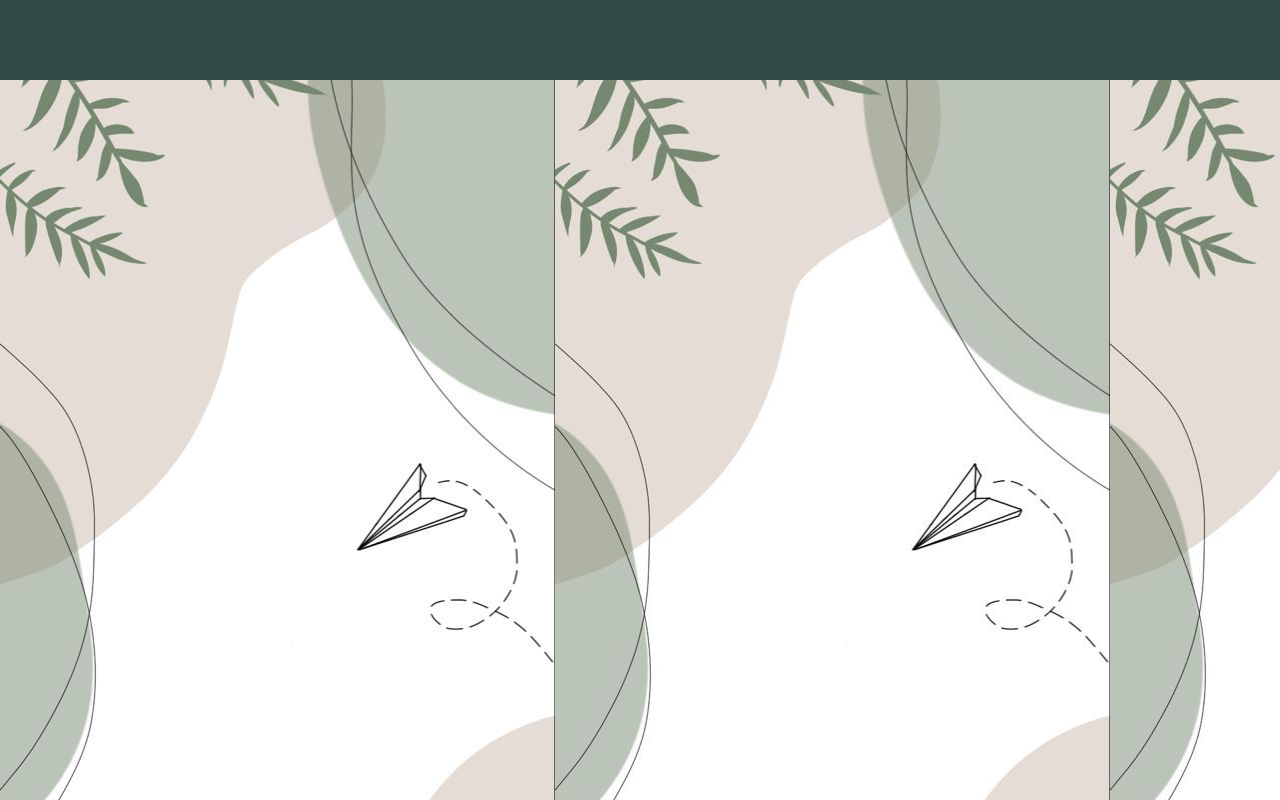
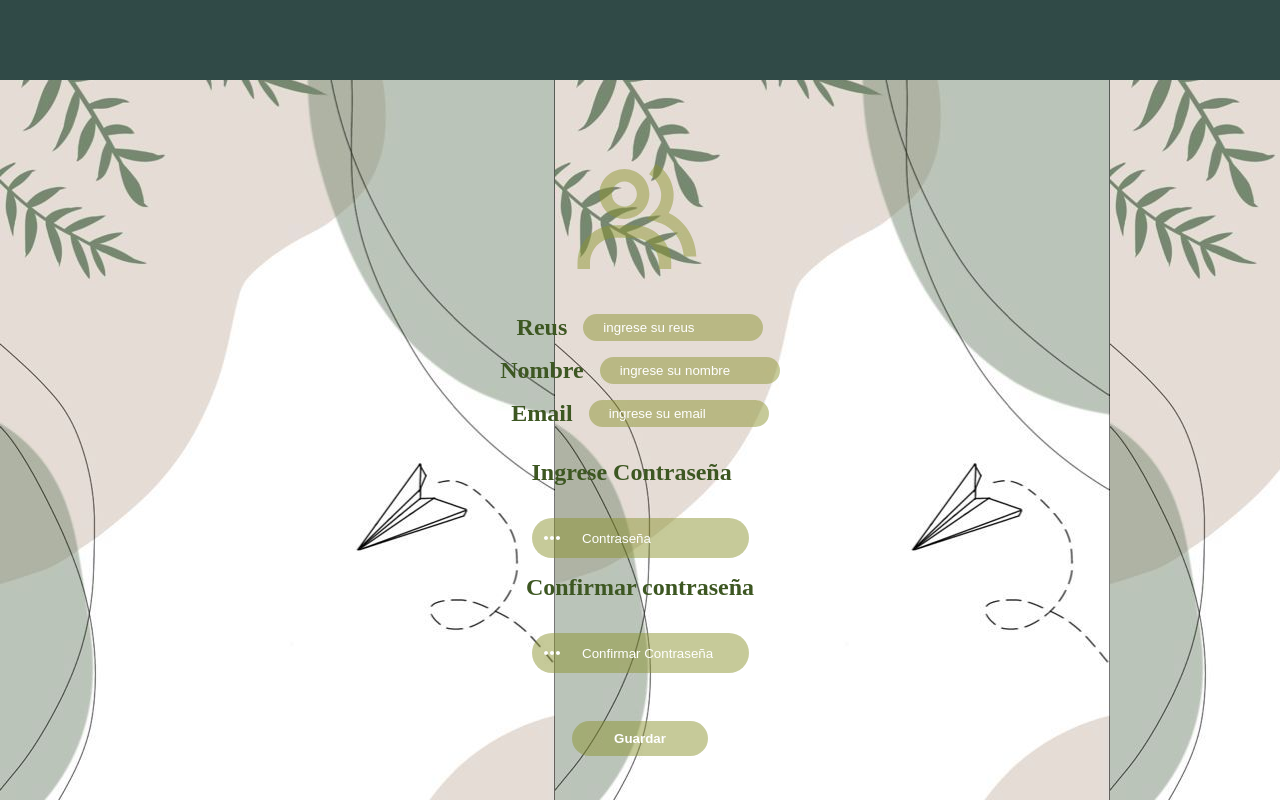
Before and after one commit to DuvanObando/PlanetProtector, a plain HTML site: page src/html/registro_org.html in a window 1280 px wide. Drawn offline with nearby package versions, Linux system fonts and the light colour scheme.

Commit message:
registro organizacion

```diff
--- a/src/css/registro_org.css
+++ b/src/css/registro_org.css
@@ -64,3 +64,94 @@ button :hover {
     border-radius: 2rem;
     border-color: transparent;
 }
+
+::placeholder {
+    color: var(--button-color);
+}
+
+input {
+    border: none;
+    background-color: transparent;
+}
+
+section {
+    display: flex;
+    flex-direction: column;
+    align-items: center;
+    margin-top: 4rem;
+    gap: 1rem;
+}
+
+.box_datos {
+    display: flex;
+    flex-direction: row;
+    gap: 1rem;
+}
+
+.box_datos h1 {
+    color: var(--text-color);
+    font-weight: bold;
+}
+
+.box_datos input {
+    background-color: var(--button-color-alt);
+    border-radius: 5rem;
+    padding: 0 0.1rem;
+}
+
+.box_datos:hover input {
+    background-color: var(--first-color);
+    transition: 1s;
+}
+
+.Ingresar {
+    margin-top: 1rem;
+}
+
+.box_input {
+    display: flex;
+    flex-direction: column;
+    align-items: center;
+}
+
+.title {
+    color: var(--text-color);
+    font-weight: bold;
+}
+
+.box_text {
+    background-color: var(--button-color-alt);
+    margin-top: 2rem;
+    display: flex;
+    align-items: center;
+    padding: 0.5rem;
+    border-radius: 5rem;
+}
+
+.box_text:hover {
+    background-color: var(--first-color);
+    transition: 1s;
+}
+
+.box_btn {
+    display: flex;
+    flex-direction: column;
+    align-items: center;
+    margin-top: 2rem;
+    gap: 2rem;
+}
+
+.btn_Guardar {
+    background-color: var(--button-color-alt);
+    color: var(--button-color);
+    font-weight: bold;
+    padding: 0.5rem 2.5rem 0.5rem 2.5rem;
+    border-radius: 2rem;
+    border-color: transparent;
+}
+
+.btn_Guardar:hover {
+    cursor: pointer;
+    background-color: var(--first-color);
+    transition: 1s;
+}
--- a/src/html/registro_org.html
+++ b/src/html/registro_org.html
@@ -30,5 +30,64 @@
                 </nav> -->
             </header>
 
+            <section>
+                <div class="icon_user">
+                    <svg xmlns="http://www.w3.org/2000/svg" width="150" height="150" viewBox="0 0 24 24" style="fill: rgba(138, 146, 45, 0.48);transform: msFilter;"><path d="M16.604 11.048a5.67 5.67 0 0 0 .751-3.44c-.179-1.784-1.175-3.361-2.803-4.44l-1.105 1.666c1.119.742 1.8 1.799 1.918 2.974a3.693 3.693 0 0 1-1.072 2.986l-1.192 1.192 1.618.475C18.951 13.701 19 17.957 19 18h2c0-1.789-.956-5.285-4.396-6.952z"></path><path d="M9.5 12c2.206 0 4-1.794 4-4s-1.794-4-4-4-4 1.794-4 4 1.794 4 4 4zm0-6c1.103 0 2 .897 2 2s-.897 2-2 2-2-.897-2-2 .897-2 2-2zm1.5 7H8c-3.309 0-6 2.691-6 6v1h2v-1c0-2.206 1.794-4 4-4h3c2.206 0 4 1.794 4 4v1h2v-1c0-3.309-2.691-6-6-6z"></path></svg>
+
+                </div>
+
+                <div class="box_registro">
+                    <div class="box_datos">
+                        <h1>Reus</h1>
+                        <input type="text" placeholder="     ingrese su reus">
+                    </div>
+                </div>
+
+                <div class="box_registro">
+                    <div class="box_datos">
+                        <h1>Nombre</h1>
+                        <input type="tel" placeholder="     ingrese su nombre">
+                    </div>
+                </div>
+
+                <div class="box_registro">
+                    <div class="box_datos">
+                        <h1>Email</h1>
+                        <input type="email" placeholder="     ingrese su email">
+                    </div>
+                </div>
+
+                <div class="Ingresar">
+                    <div class="title">
+                        <h1>Ingrese Contraseña</h1>
+                    </div>
+                    <div class="box_input">
+                        <div class="box_text">
+                            <svg xmlns="http://www.w3.org/2000/svg" width="24" height="24" viewBox="0 0 24 24" style="fill: rgba(255, 255, 255, 1);transform: msFilter"><path d="M12 10c-1.1 0-2 .9-2 2s.9 2 2 2 2-.9 2-2-.9-2-2-2zm6 0c-1.1 0-2 .9-2 2s.9 2 2 2 2-.9 2-2-.9-2-2-2zM6 10c-1.1 0-2 .9-2 2s.9 2 2 2 2-.9 2-2-.9-2-2-2z"></path></svg>
+                            <input type="password" placeholder="     Contraseña">
+                        </div>
+                    </div>
+                </div>
+
+                <div class="confirmar">
+                    <div class="title">
+                        <h1>Confirmar contraseña</h1>
+                    </div>
+                    <div class="box_input">
+                        <div class="box_text">
+                            <svg xmlns="http://www.w3.org/2000/svg" width="24" height="24" viewBox="0 0 24 24" style="fill: rgba(255, 255, 255, 1);transform: msFilter"><path d="M12 10c-1.1 0-2 .9-2 2s.9 2 2 2 2-.9 2-2-.9-2-2-2zm6 0c-1.1 0-2 .9-2 2s.9 2 2 2 2-.9 2-2-.9-2-2-2zM6 10c-1.1 0-2 .9-2 2s.9 2 2 2 2-.9 2-2-.9-2-2-2z"></path></svg>
+                            <input type="password" placeholder="     Confirmar Contraseña">
+                        </div>
+                    </div>
+                </div>
+
+                <div class="box_btn">
+                    <div>
+                        <button class="btn_Guardar">Guardar</button>
+                    </div>
+                </div>
+
+            </section>
+
 </body>
 </html>
```
